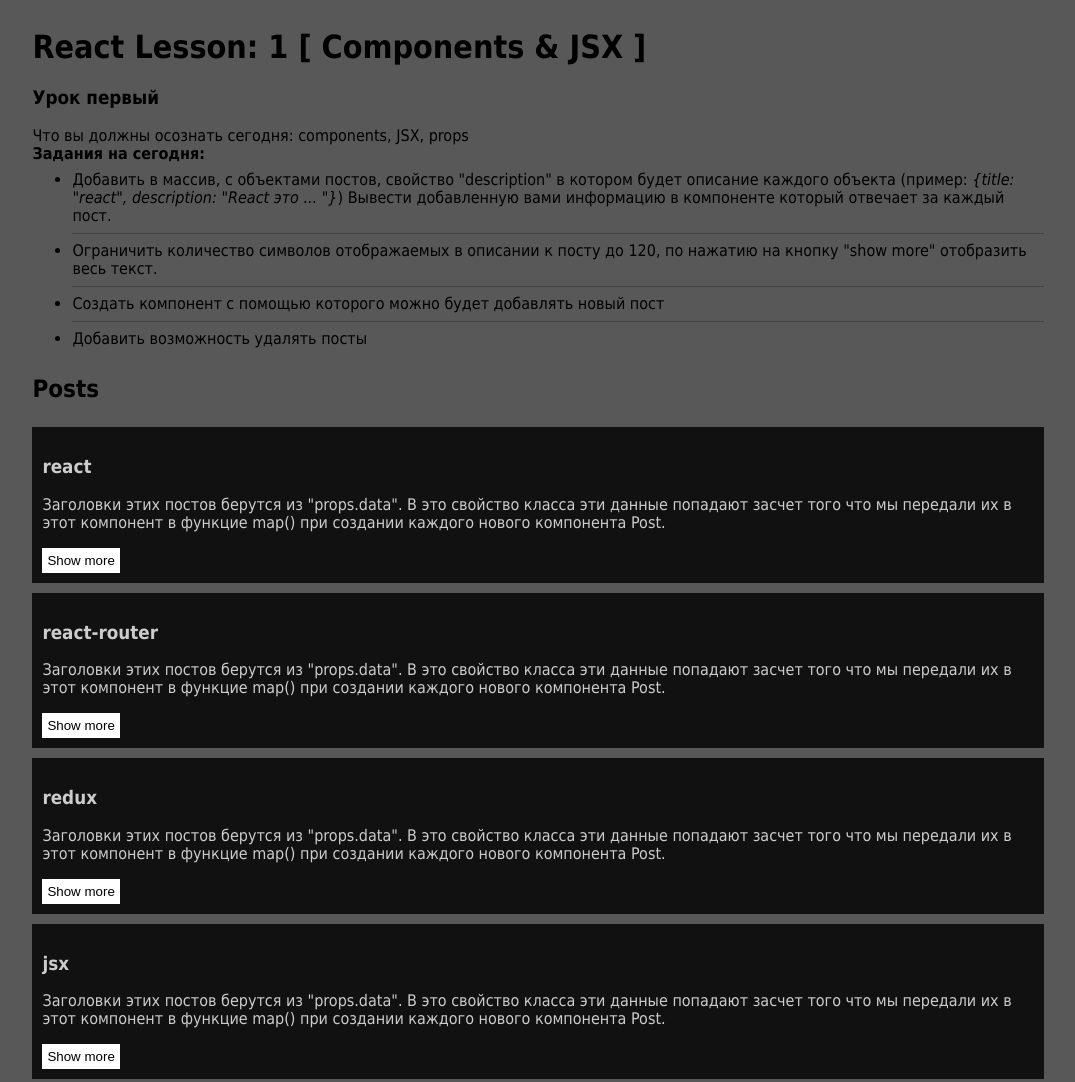
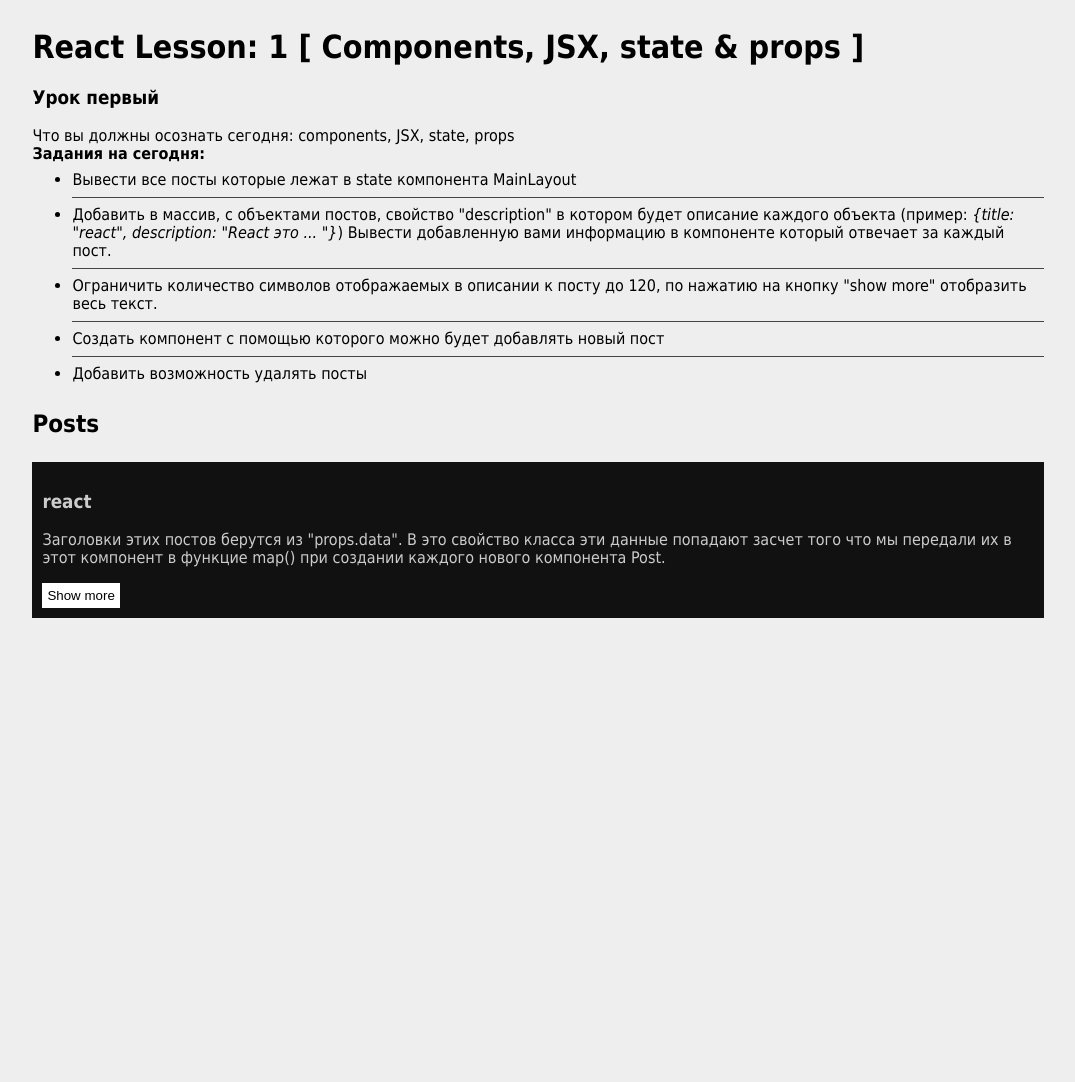
Before and after one commit to stevedevhere/react-course, a React app: page / in a window 1280 px wide. Shown: the top 1082 px of the page, without its empty margins (102-1177 px from the left). After the commit the page ends 800 px from the top, so only its background shows below. Built offline with nearby package versions, Linux system fonts and the light colour scheme.

Commit message:
add tasks

```diff
--- a/src/js/components/Header.js
+++ b/src/js/components/Header.js
@@ -4,10 +4,11 @@
     <header>
         <h3>Урок первый</h3>
         <p className="description">
-            Что вы должны осознать сегодня: сomponents, JSX, props <br/>
+            Что вы должны осознать сегодня: сomponents, JSX, state, props <br/>
             <b>Задания на сегодня:</b>
         </p>
         <ul className="tasks">
+            <li>Вывести все посты которые лежат в state компонента MainLayout</li>
             <li>
                 Добавить в массив, с объектами постов, свойство "description" в котором будет
                 описание каждого объекта (пример: <i>{ `{title: "react", description: "React это ... "}` }</i>)
--- a/src/js/components/Posts.js
+++ b/src/js/components/Posts.js
@@ -10,16 +10,7 @@
                 {/* <AddPost /> */}
 
                 <div className="items">
-                    {this.props.posts.map((item, index) => {
-                        // Тут мы перебираем функцией .map() каждый объект из массива переданого в этот компонент и передаем
-                        // каждый из них в новый компонент Post (экземпляр класса), который создается при каждой итерации функции map()
-
-                        // Так-же, мы передаем свойство "key", оно необходимо ядру реакта для индетификации элементов которые
-                        // созданы спомощью итерационных функций, в остальных случаях это делать нет необходимости.
-                        return (
-                            <Post data={item} key={index} />
-                        )
-                    } )}
+                    <Post data={ {title: 'react'} } />
                 </div>
             </section>
         )
--- a/src/js/containers/MainLayout.js
+++ b/src/js/containers/MainLayout.js
@@ -23,8 +23,8 @@
 
     render() {
         return (
-            <div className="wrapper">
-                <h1>React Lesson: 1 [ Components & JSX ]</h1>
+            <div className="wrapper" onClick="">
+                <h1>React Lesson: 1 [ Components, JSX, state & props ]</h1>
                 <Header />
 
                 <Posts posts={ this.state.posts } />
--- a/src/js/index.js
+++ b/src/js/index.js
@@ -8,7 +8,6 @@
 import MainLayout from "./containers/MainLayout";
 
 
-
 // Метод render() -> взятый из отдельного модуля от React. ReactDOM является дополнительным пакетом входящим
 // в экосистему React, которая отвечает за работу с DOM элементами, как виртуального DOM, так и настоящего ()
 ReactDOM.render(<MainLayout />, document.getElementById('app'));
--- a/src/sass/_defaults.scss
+++ b/src/sass/_defaults.scss
@@ -10,7 +10,7 @@
 
 body {
     min-height: 100%;
-    background: $grey;
+    background: #eee;
     background-size: 100% 100%;
 }
 
```
